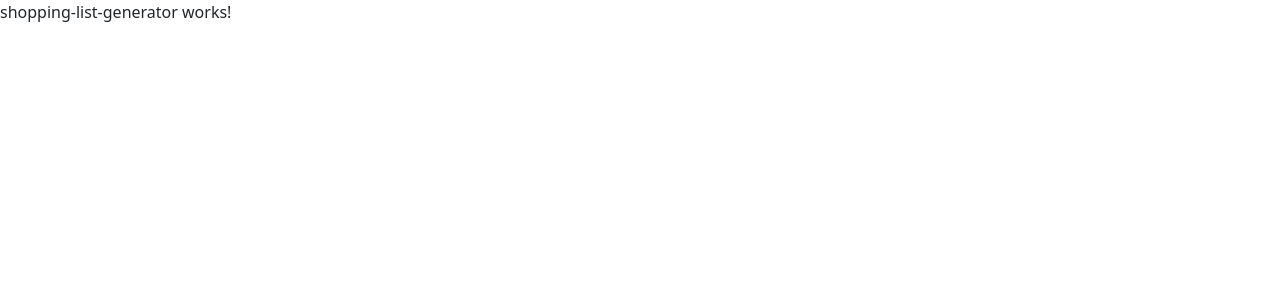
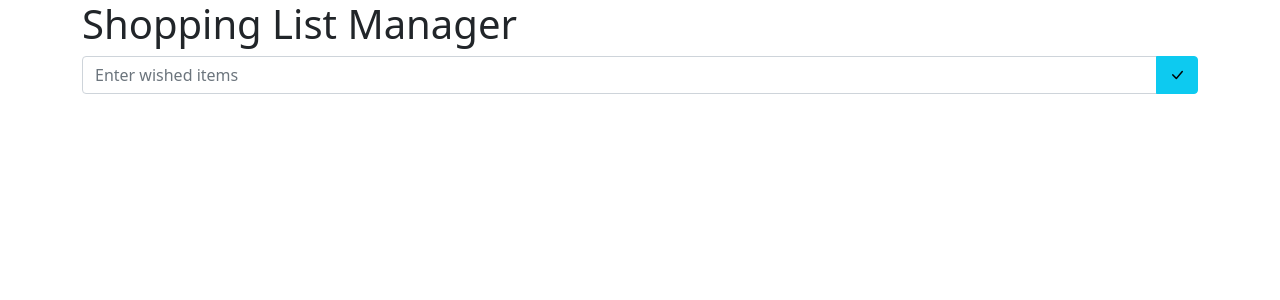
Before and after one commit to DxSnow/shipping-list-using-angular, an Angular app: page / in a window 1280 px wide. Shown: the top 300 px of the page. Built offline with nearby package versions, Linux system fonts and the light colour scheme.

Commit message:
create add items view

```diff
--- a/src/app/shopping-list-generator/shopping-list-generator.component.css
+++ b/src/app/shopping-list-generator/shopping-list-generator.component.css
@@ -0,0 +1 @@
+@import url("https://cdn.jsdelivr.net/npm/bootstrap-icons@1.6.0/font/bootstrap-icons.css");
--- a/src/app/shopping-list-generator/shopping-list-generator.component.html
+++ b/src/app/shopping-list-generator/shopping-list-generator.component.html
@@ -1 +1,12 @@
-<p>shopping-list-generator works!</p>
+<div class="container">
+  <div class="row">
+    <div class="col">
+      <h1>Shopping List Manager</h1>
+      <div class="input-group">
+        <input type="text" class="form-control" placeholder="Enter wished items" aria-label="Enter wished items" aria-describedby="basic-addon2" id="txt-search">
+        <button type="button" class="btn btn-info" ><span><i class="bi bi-check-lg"></i></span></button>
+
+      </div>
+  </div>
+  </div>
+</div>
```
